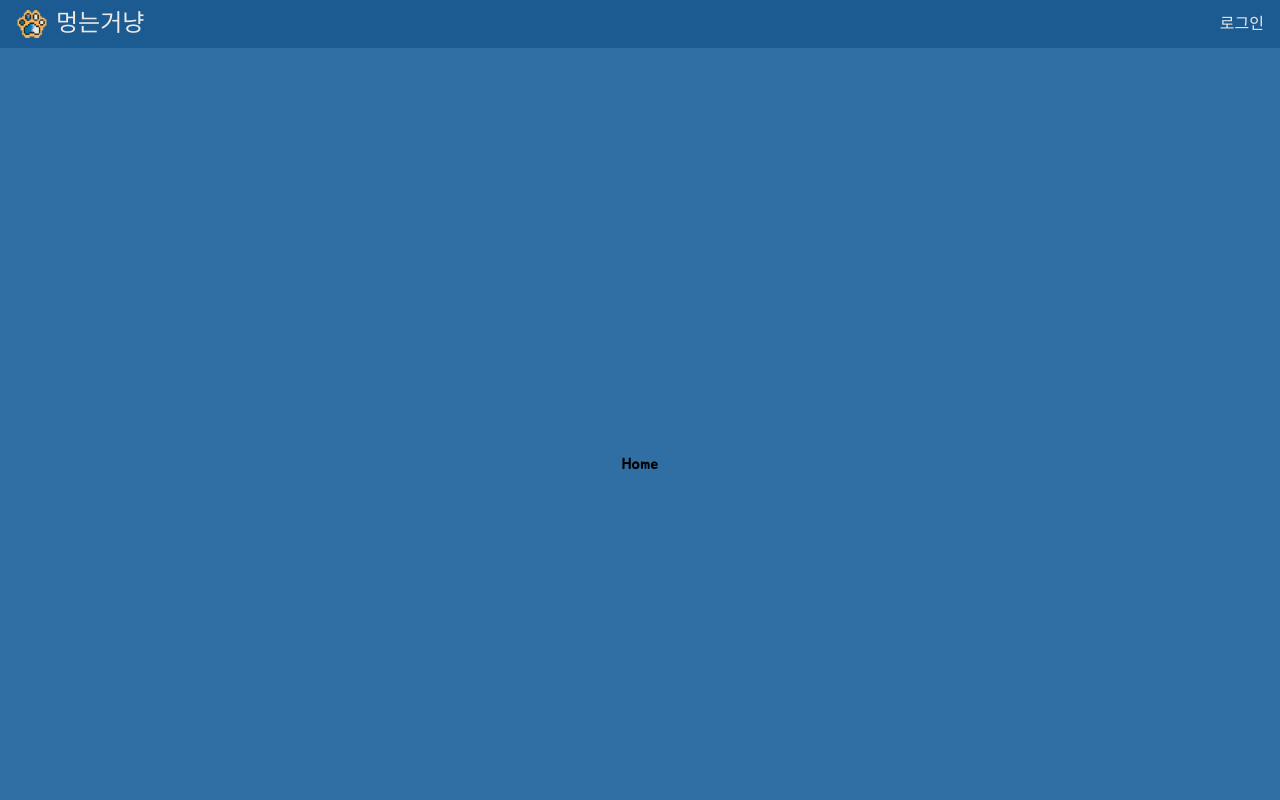
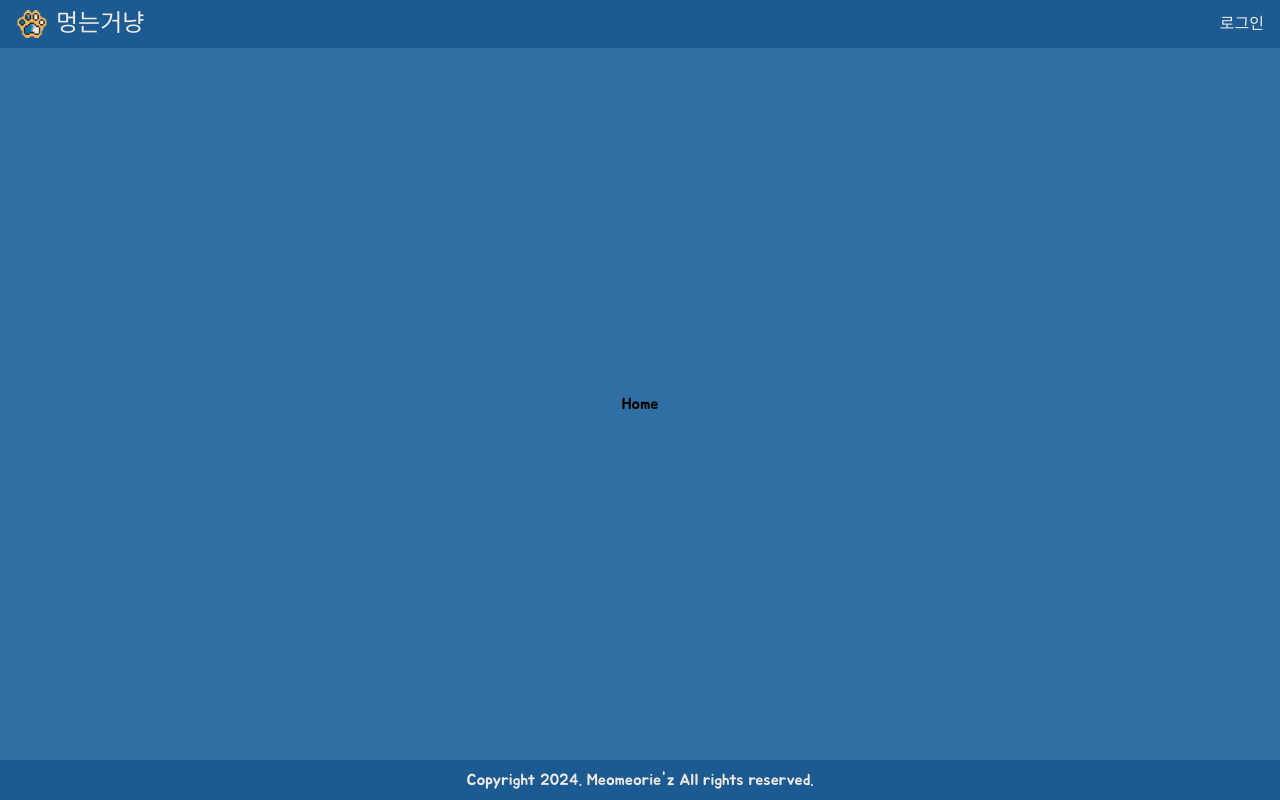
Before and after one commit to Kwonyeojiny/mung-ng-nang, a React (Vite) app: page / in a window 1280 px wide. Built offline with nearby package versions, Linux system fonts and the light colour scheme; a web font is replaced by a local one.

Commit message:
Feat: Copyright 추가

```diff
--- /dev/null
+++ b/src/components/layout/Copyright.tsx
@@ -0,0 +1,11 @@
+const Copyright = () => {
+  return (
+    <>
+      <div className="text-center p-2 text-white bg-[#1B5B91]">
+        Copyright 2024. Meomeorie'z All rights reserved.
+      </div>
+    </>
+  );
+};
+
+export default Copyright;
--- a/src/components/layout/Layout.tsx
+++ b/src/components/layout/Layout.tsx
@@ -1,5 +1,6 @@
 import { Outlet } from 'react-router-dom';
 import Navbar from './Navbar';
+import Copyright from './Copyright';
 
 const Layout = () => {
   return (
@@ -8,6 +9,7 @@ const Layout = () => {
       <main className="flex-grow flex items-center justify-center">
         <Outlet />
       </main>
+      <Copyright />
     </div>
   );
 };
```
